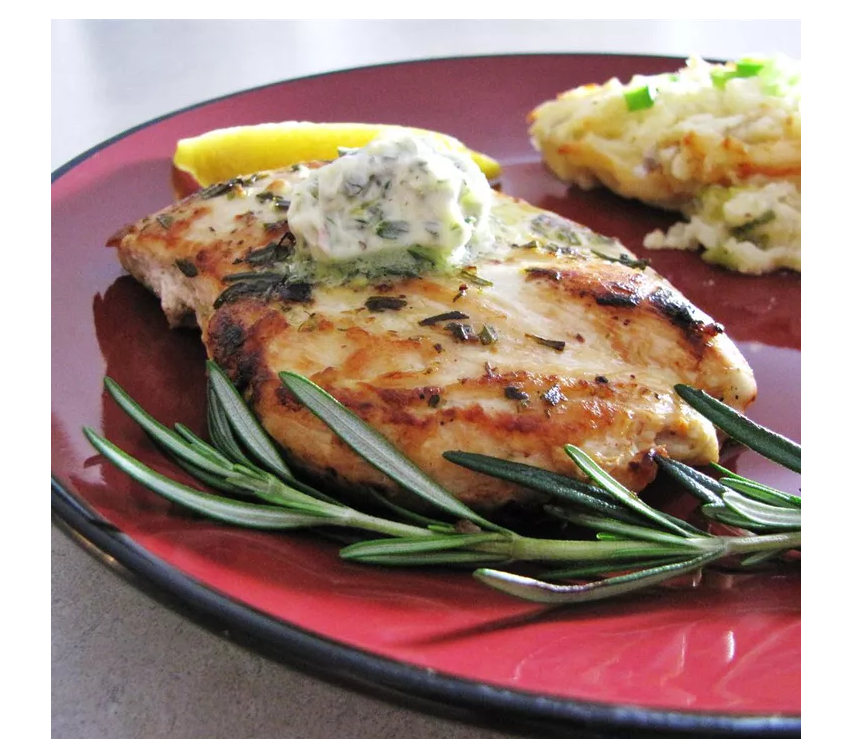
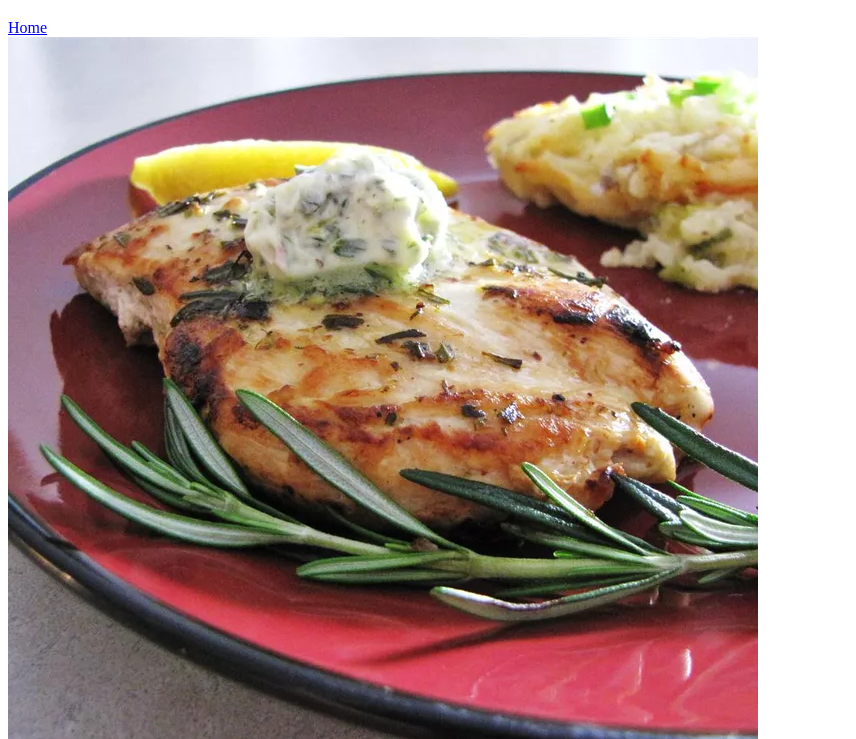
Before and after one commit to Magicmanhoss/odin-recipes, a plain HTML site: page recipes/rosemary-chicken.html in a window 1280 px wide. Shown: the part 61-800 px from the top of the page, without its empty margins (0-856 px from the left). Drawn offline with Linux system fonts and the light colour scheme.

Commit message:
add a br so the return link appears above img

```diff
--- a/recipes/rosemary-chicken.html
+++ b/recipes/rosemary-chicken.html
@@ -7,7 +7,7 @@
 
     <body>
         <h1>Rosemary Lemon Grilled Chicken</h1>
-        <a href="../index.html">Home</a>
+        <a href="../index.html">Home</a><br>
         <img src="images/rosemary-chicken.webp">
         <h2>Description</h2>
         <p>This simple, sensational marinade and sauce for grilled chicken is made with lemon, garlic, rosemary, and butter. Separate the marinade into thirds: 1/3 for marinating, 1/3 for basting, and 1/3 for topping.</p>
```
